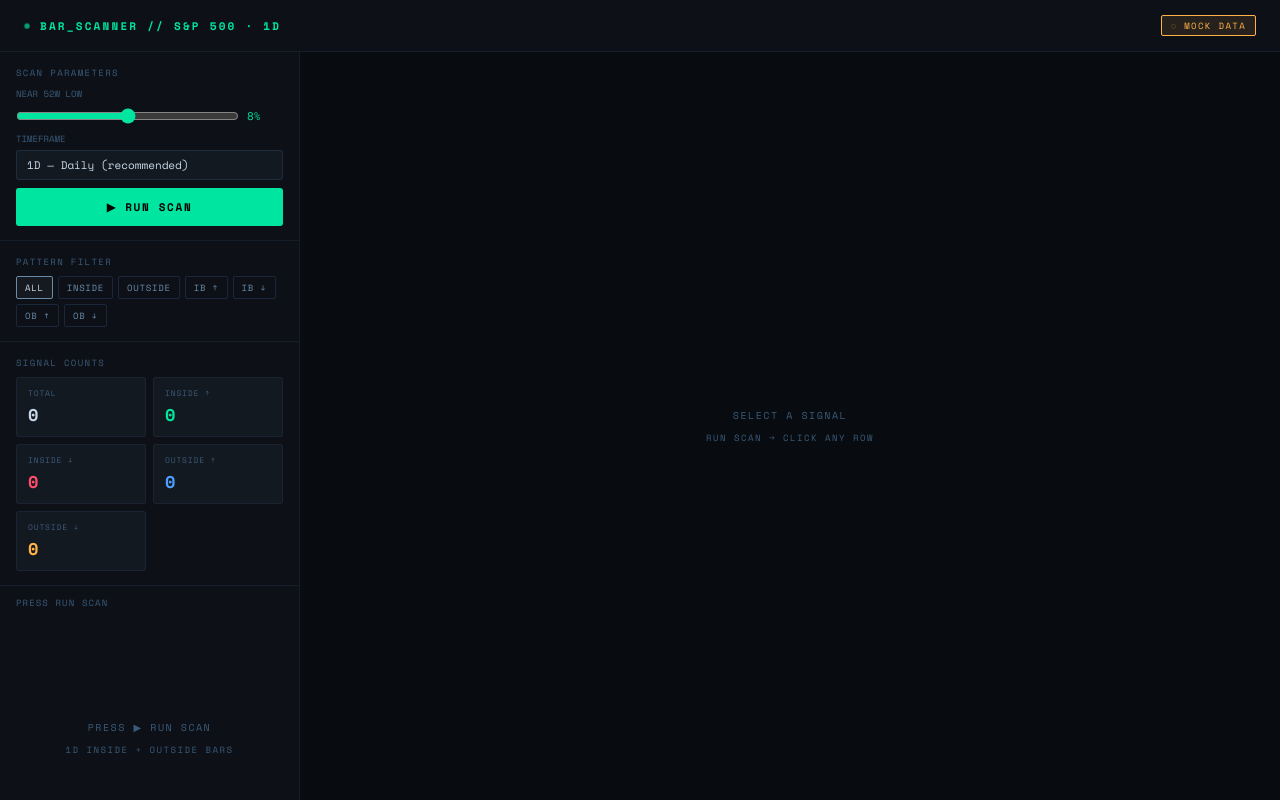
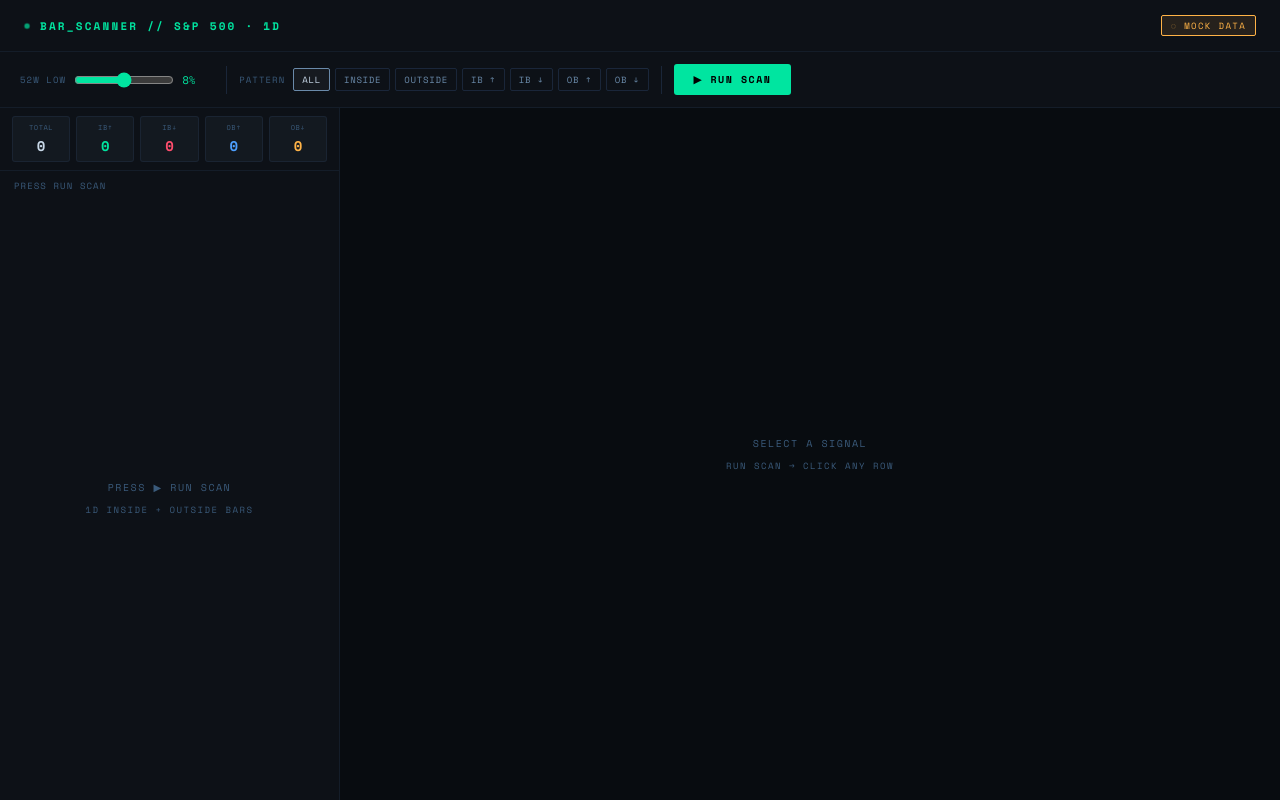
Before and after one commit to GoodCitizen-hub/breakout-scanner, a React (Vite) app in the folder bar-scanner/: page / in a window 1280 px wide. Built offline with nearby package versions, Linux system fonts and the light colour scheme.

Commit message:
Update BarScanner.jsx

```diff
--- a/bar-scanner/src/BarScanner.jsx
+++ b/bar-scanner/src/BarScanner.jsx
@@ -26,10 +26,16 @@ body{background:var(--bg);color:var(--text);font-family:var(--sans);font-size:14
 .mode-tag{font-family:var(--mono);font-size:9px;letter-spacing:.15em;padding:3px 9px;border-radius:2px;border:1px solid}
 .mode-mock{border-color:var(--amber);color:var(--amber);background:var(--amber2)}
 .mode-live{border-color:var(--green);color:var(--green);background:var(--green2)}
-.layout{display:grid;grid-template-columns:300px 1fr;height:calc(100vh - 52px)}
+.layout{display:grid;grid-template-columns:340px 1fr;height:calc(100vh - 52px - 56px)}
+.ctrl-bar{display:flex;align-items:center;gap:12px;padding:0 20px;height:56px;background:var(--s1);border-bottom:1px solid var(--border);flex-shrink:0}
+.ctrl-group{display:flex;align-items:center;gap:8px}
+.ctrl-label{font-family:var(--mono);font-size:9px;letter-spacing:.12em;color:var(--text3);white-space:nowrap}
+.ctrl-bar select{width:auto;padding:6px 10px;font-size:10px}
+.ctrl-divider{width:1px;height:28px;background:var(--border2);flex-shrink:0}
+.ctrl-bar .scan-btn{width:auto;padding:8px 20px;margin-top:0;font-size:10px}
 .sidebar{background:var(--s1);border-right:1px solid var(--border);display:flex;flex-direction:column;overflow:hidden}
-.sidebar-section{padding:14px 16px;border-bottom:1px solid var(--border)}
-.slabel{font-family:var(--mono);font-size:9px;letter-spacing:.15em;color:var(--text3);text-transform:uppercase;margin-bottom:8px}
+.sidebar-section{padding:10px 14px;border-bottom:1px solid var(--border)}
+.slabel{font-family:var(--mono);font-size:9px;letter-spacing:.15em;color:var(--text3);text-transform:uppercase;margin-bottom:6px}
 select{width:100%;background:var(--s2);border:1px solid var(--border2);color:var(--text);font-family:var(--mono);font-size:11px;padding:8px 10px;border-radius:3px;outline:none;appearance:none;cursor:pointer}
 .range-row{display:flex;align-items:center;gap:8px;margin:8px 0}
 .range-row input[type=range]{flex:1;accent-color:var(--green);cursor:pointer}
@@ -43,10 +49,10 @@ select{width:100%;background:var(--s2);border:1px solid var(--border2);color:var
 .chip.ab{border-color:rgba(77,159,255,.5);color:var(--blue);background:var(--blue2)}
 .chip.ar{border-color:rgba(255,77,109,.5);color:var(--red);background:var(--red2)}
 .chip.aw{border-color:var(--text2);color:var(--text);background:rgba(255,255,255,.04)}
-.metrics-grid{display:grid;grid-template-columns:1fr 1fr;gap:7px}
-.m-card{background:var(--s2);border:1px solid var(--border);border-radius:3px;padding:9px 11px}
-.m-label{font-family:var(--mono);font-size:8px;letter-spacing:.1em;color:var(--text3);margin-bottom:3px}
-.m-val{font-family:var(--mono);font-size:17px;font-weight:700}
+.metrics-grid{display:flex;gap:6px}
+.m-card{background:var(--s2);border:1px solid var(--border);border-radius:3px;padding:5px 8px;flex:1;text-align:center}
+.m-label{font-family:var(--mono);font-size:7px;letter-spacing:.08em;color:var(--text3);margin-bottom:2px}
+.m-val{font-family:var(--mono);font-size:14px;font-weight:700}
 .cg{color:var(--green)}.cr{color:var(--red)}.cb{color:var(--blue)}.ca{color:var(--amber)}.cw{color:var(--text)}
 .sig-list{flex:1;overflow-y:auto}
 .sig-item{padding:11px 16px;border-bottom:1px solid var(--border);cursor:pointer;transition:background .1s}
@@ -368,43 +374,44 @@ export default function BarScanner() {
           </span>
         </div>
 
-        <div className="layout">
-          <div className="sidebar">
-            <div className="sidebar-section">
-              <div className="slabel">Scan parameters</div>
-              <div style={{fontFamily:"var(--mono)",fontSize:"9px",color:"var(--text3)",marginBottom:"4px"}}>NEAR 52W LOW</div>
-              <div className="range-row">
-                <input type="range" min={1} max={15} step={0.5} value={nearLow} onChange={e=>setNearLow(Number(e.target.value))}/>
-                <span className="range-val">{nearLow}%</span>
+        {/* ── Control Bar (full width, compact) ── */}
+        <div className="ctrl-bar">
+          <div className="ctrl-group">
+            <span className="ctrl-label">52W LOW</span>
+            <input type="range" min={1} max={15} step={0.5} value={nearLow}
+              onChange={e=>setNearLow(Number(e.target.value))}
+              style={{width:"100px",accentColor:"var(--green)",cursor:"pointer"}}/>
+            <span style={{fontFamily:"var(--mono)",fontSize:"11px",color:"var(--green)",minWidth:"32px"}}>{nearLow}%</span>
           </div>
-              <div style={{fontFamily:"var(--mono)",fontSize:"9px",color:"var(--text3)",marginBottom:"5px",marginTop:"8px"}}>TIMEFRAME</div>
-              <select defaultValue="1D"><option>1D — Daily (recommended)</option></select>
-              <button className="scan-btn" onClick={runScan} disabled={scanning}>
-                {scanning?"SCANNING...":"▶  RUN SCAN"}
-              </button>
-            </div>
-
-            <div className="sidebar-section">
-              <div className="slabel">Pattern filter</div>
+          <div className="ctrl-divider"/>
+          <div className="ctrl-group">
+            <span className="ctrl-label">PATTERN</span>
             <div className="chip-row">
               {CHIP_FILTERS.map(f=>(
                 <button key={f.k} className={`chip ${filterPat===f.k?f.ac:""}`} onClick={()=>setFilterPat(f.k)}>{f.l}</button>
               ))}
             </div>
           </div>
+          <div className="ctrl-divider"/>
+          <button className="scan-btn" onClick={runScan} disabled={scanning}>
+            {scanning?"SCANNING...":"▶  RUN SCAN"}
+          </button>
+        </div>
 
-            <div className="sidebar-section">
-              <div className="slabel">Signal counts</div>
+        <div className="layout">
+          <div className="sidebar">
+            {/* Compact counts bar */}
+            <div className="sidebar-section" style={{padding:"8px 12px"}}>
               <div className="metrics-grid">
                 <div className="m-card"><div className="m-label">TOTAL</div><div className="m-val cw">{counts.total}</div></div>
-                <div className="m-card"><div className="m-label">INSIDE ↑</div><div className="m-val cg">{counts.ib}</div></div>
-                <div className="m-card"><div className="m-label">INSIDE ↓</div><div className="m-val cr">{counts.ibr}</div></div>
-                <div className="m-card"><div className="m-label">OUTSIDE ↑</div><div className="m-val cb">{counts.ob}</div></div>
-                <div className="m-card"><div className="m-label">OUTSIDE ↓</div><div className="m-val ca">{counts.obr}</div></div>
+                <div className="m-card"><div className="m-label">IB↑</div><div className="m-val cg">{counts.ib}</div></div>
+                <div className="m-card"><div className="m-label">IB↓</div><div className="m-val cr">{counts.ibr}</div></div>
+                <div className="m-card"><div className="m-label">OB↑</div><div className="m-val cb">{counts.ob}</div></div>
+                <div className="m-card"><div className="m-label">OB↓</div><div className="m-val ca">{counts.obr}</div></div>
               </div>
             </div>
 
-            <div style={{padding:"10px 16px 4px",fontFamily:"var(--mono)",fontSize:"9px",color:"var(--text3)",letterSpacing:".12em"}}>
+            <div style={{padding:"8px 14px 4px",fontFamily:"var(--mono)",fontSize:"9px",color:"var(--text3)",letterSpacing:".12em"}}>
               {scanDone?`${signals.length} SIGNALS — CLICK TO ANALYZE`:"PRESS RUN SCAN"}
             </div>
             <div className="sig-list">
```
Lines whose indentation alone changed are shown as unchanged.
